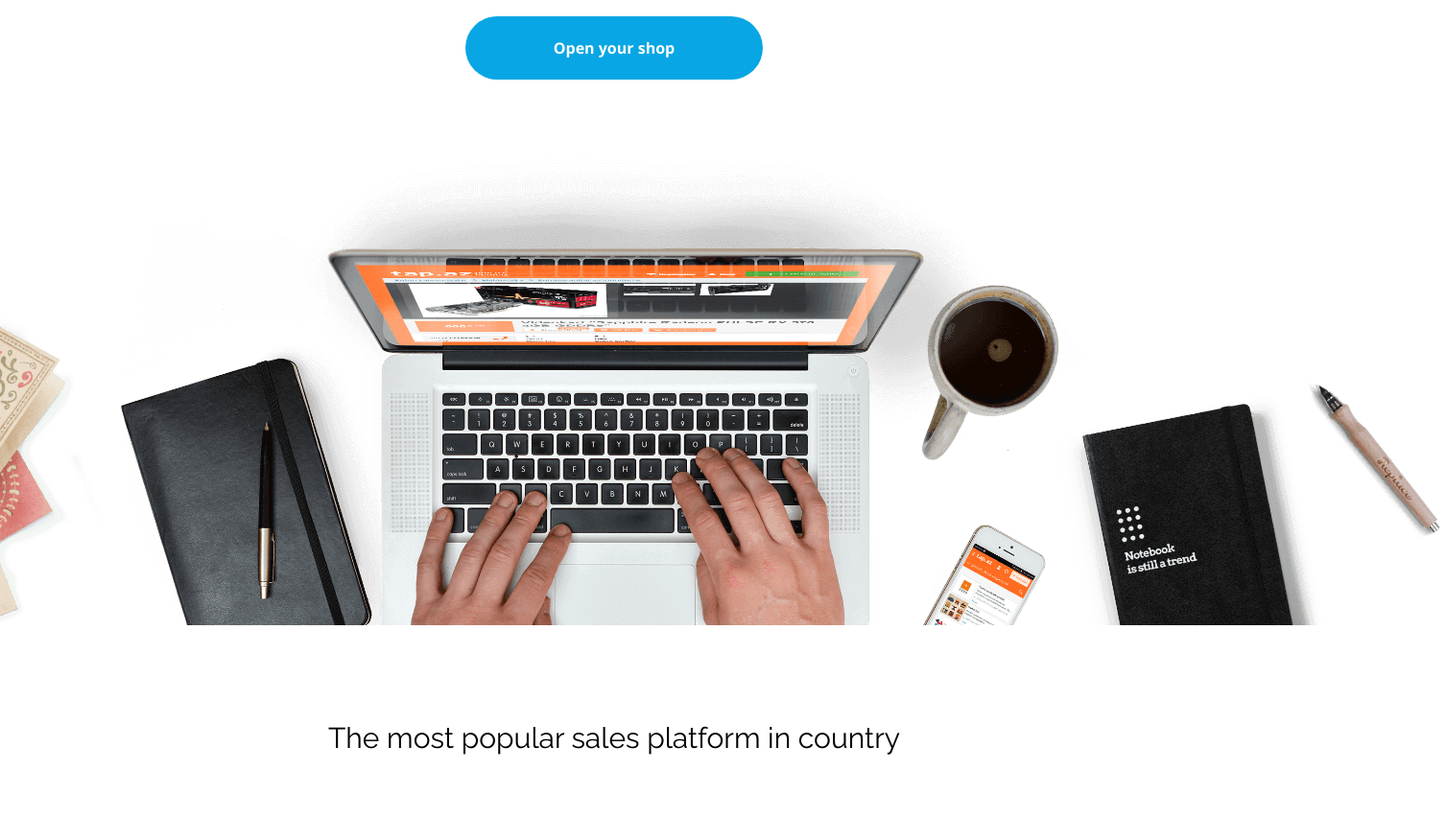
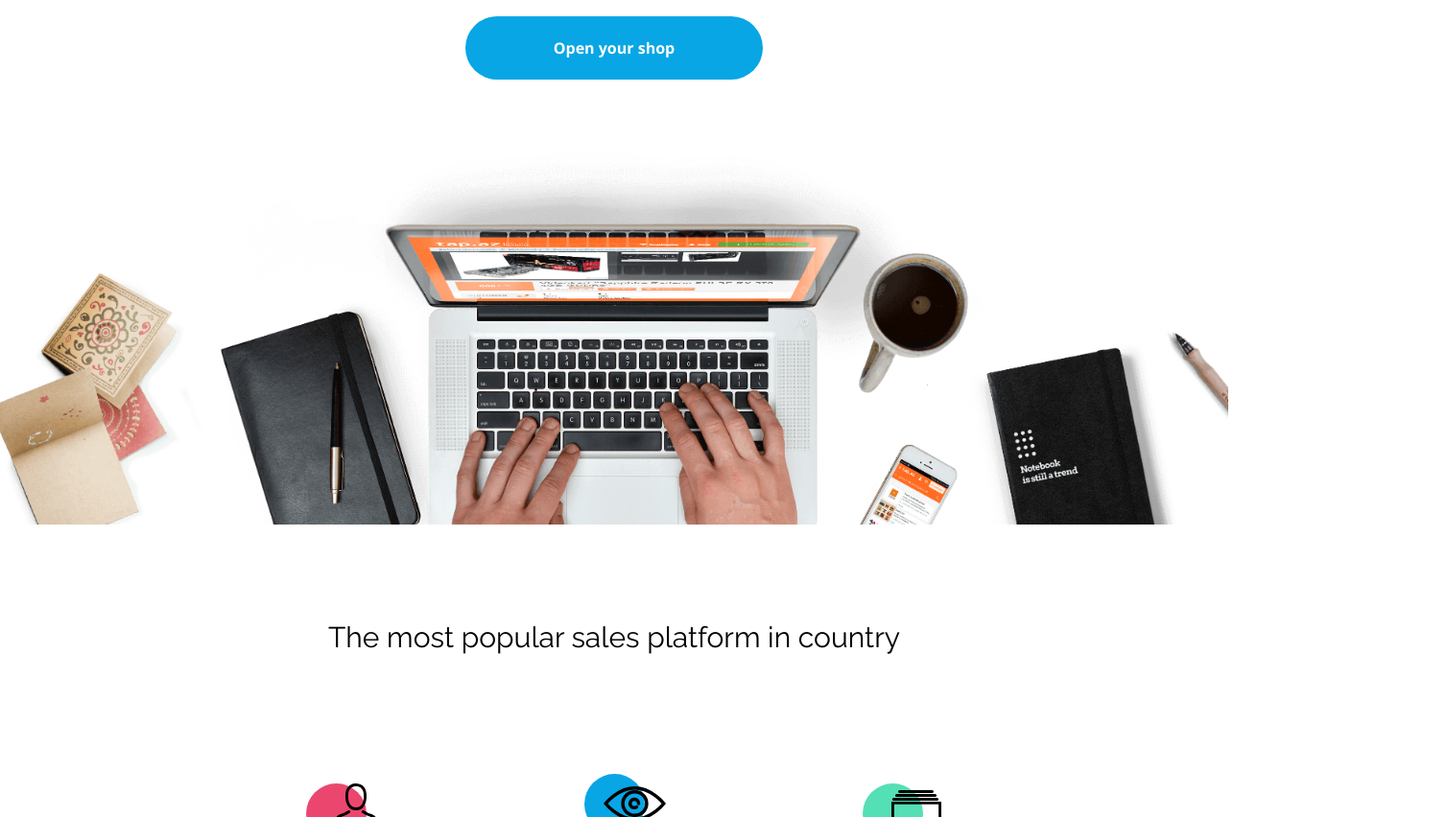
Before and after one commit to tomashku/best_shop_mf, a website: page index.html in a window 1280 px wide. Shown: the part 300-1152 px from the top of the page at 96% size, 1508 px wide, since content can reach past the window. Drawn offline with nearby package versions, Linux system fonts and the light colour scheme.

Commit message:
fine tuning5

```diff
--- a/scss/sections/_section__1.scss
+++ b/scss/sections/_section__1.scss
@@ -44,14 +44,14 @@
   & .image__container {
     width: 100%;
     height: auto;
-    //overflow: hidden;
+    overflow: hidden;
     display: flex;
     justify-content: center;
   }
 
   & img {
-    width: 200%;
-    height: 200%;
+    width: 108%;
+    height: 108%;
   }
 
 }
--- a/scss/sections/_section__2.scss
+++ b/scss/sections/_section__2.scss
@@ -2,7 +2,6 @@
   display: flex;
   flex-direction: column;
   align-items: center;
-
   & h2 {
     //FONTS
     font-family: "Raleway", sans-serif;
```
Also changed, not shown: css/main.css, 1 other file.
